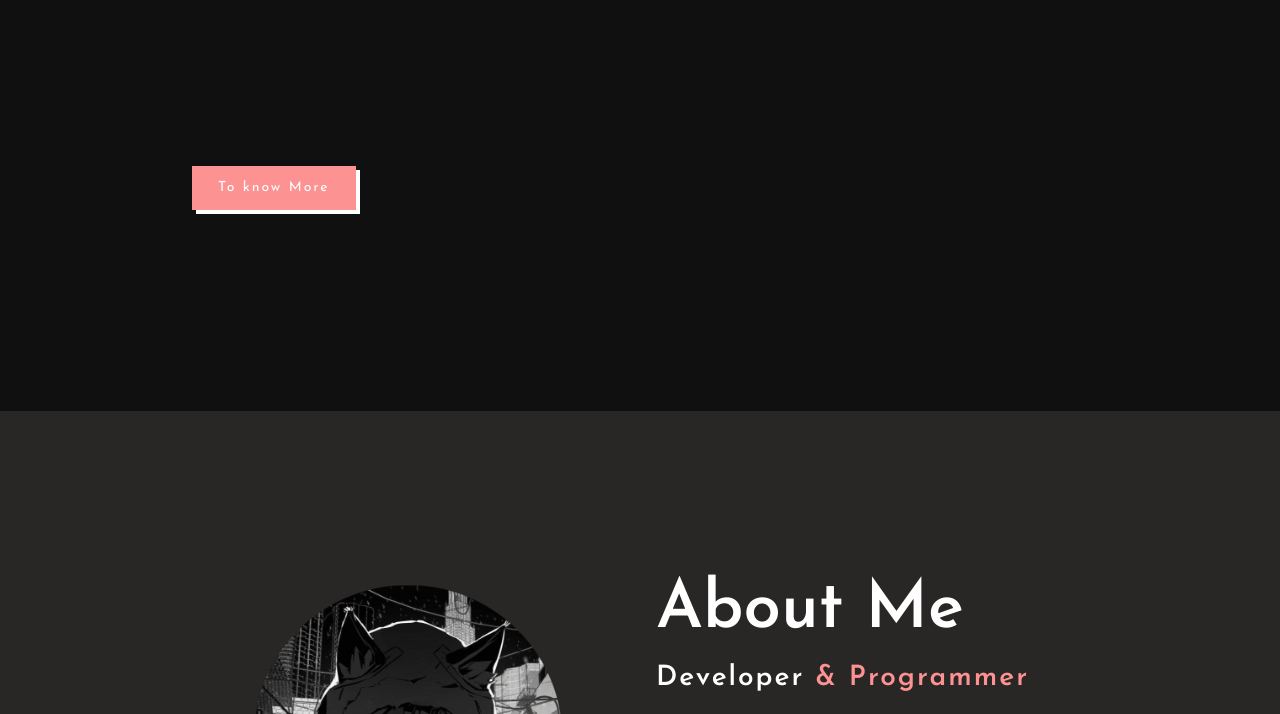
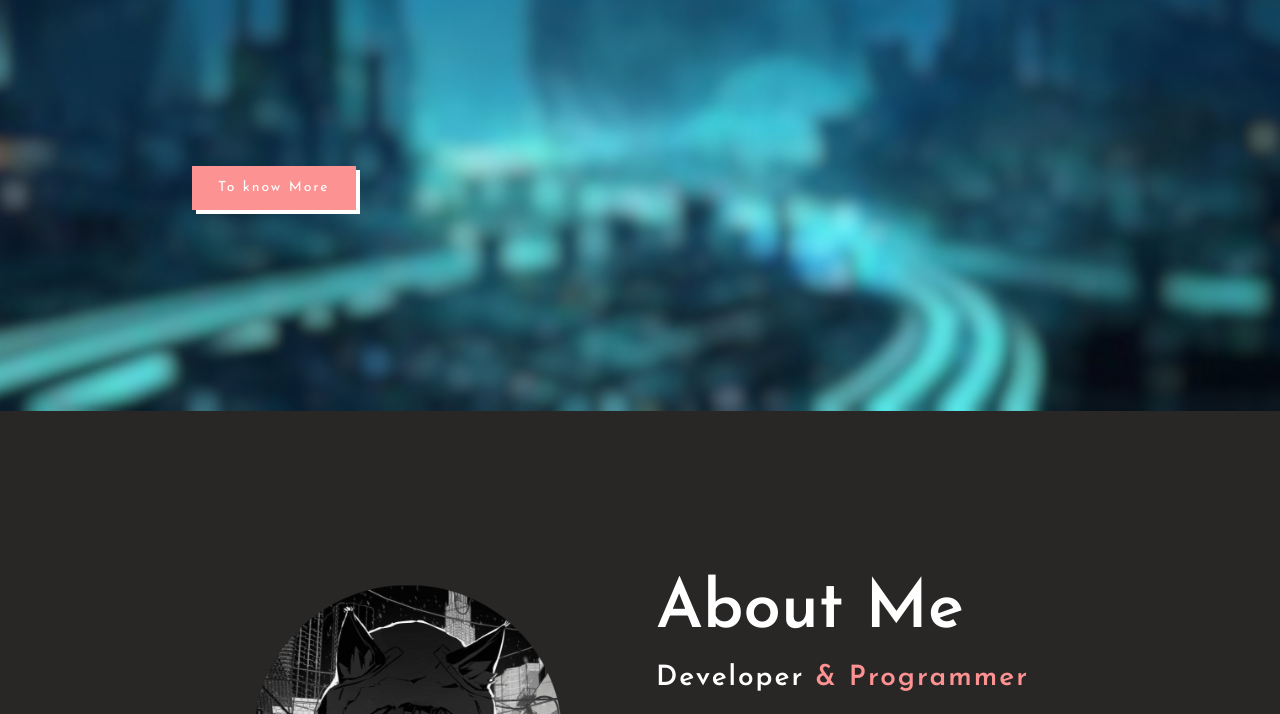
Before and after one commit to yato0-0/portfolio, a plain HTML site: page index.html in a window 1280 px wide. Shown: the part 389-1103 px from the top of the page. Drawn offline with nearby package versions, Linux system fonts and the light colour scheme; a web font is replaced by a local one.

Commit message:
Add files via upload

```diff
--- a/css/style.css
+++ b/css/style.css
@@ -93,7 +93,7 @@ section{
 .home{
     height: 100vh;
     width: 100%;
-    background: url(./images/bg12.jpg);
+    background-image: url(../images/bg.jpg);
     background-size: cover;
     background-position: center;
     position: relative;
```
